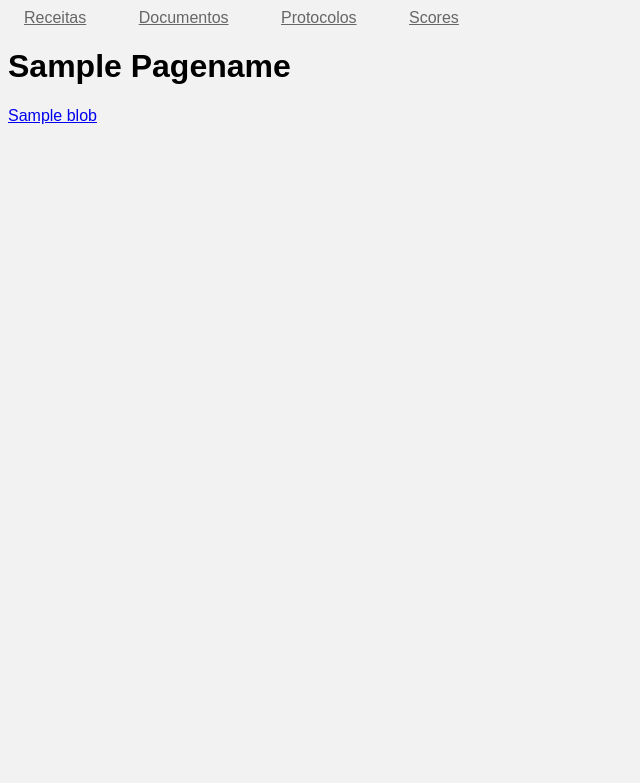
After one commit to inhodpr/receita-facil, a Flask app: template templates/knowledge_base.html in a window 1280 px wide. The commit adds this page. Shown: the top 783 px of the page, without its empty margins (0-640 px from the left). Run offline with Flask 2, Linux system fonts and the light colour scheme; the template is opened without the code that fills it: most values are stand-ins (such as "Sample title", 1, 10 or a date in 2020).

Commit message:
- Added pages for knowledge base. Content pulled from GCS. - Refactored CSS, extracted commonalities. - Added navbar with custom styles. - Improved colors a little bit.

```diff
--- a/main.py
+++ b/main.py
@@ -17,7 +17,7 @@ import os
 
 from flask import Flask, request, redirect, Response
 from google.cloud import storage
-from scripts import process_drugs
+from scripts import knowledge_base, process_drugs
 
 ALLOWED_EXTENSIONS = ['txt']
 BUCKET_NAME = 'receita-facil-drugs-storage'
@@ -36,7 +36,6 @@ def process_upload_contents(file):
 	# Parse contents
 	parser = process_drugs.DrugListReader()
 	parsed_drugs = parser.process_drugs(file)
-	print(parsed_drugs[:10])
 	parsed_drugs_json = json.dumps(parsed_drugs, indent=4)
 
 	# Now upload JSON to storage bucket.
@@ -55,7 +54,6 @@ def home():
 
 @app.route('/drugs')
 def fetch_drugs():
-  print(request)
   client = storage.Client()
   bucket = client.bucket(BUCKET_NAME)
   blob = bucket.blob(BLOB_NAME)
@@ -90,5 +88,20 @@ def upload_drugs():
     '''
 
 
+@app.route('/documentos')
+def fetch_documentos():
+  return knowledge_base.render_documents_page(app)
+
+
+@app.route('/protocolos')
+def fetch_protocols():
+  return knowledge_base.render_protocols_page(app)
+
+
+@app.route('/scores')
+def fetch_scores():
+  return knowledge_base.render_scores_page(app)
+
+
 if __name__ == '__main__':
 	app.run(host='127.0.0.1', port=8080, debug=True)
--- /dev/null
+++ b/static/css/common.css
@@ -0,0 +1,24 @@
+body {
+  font-family: sans-serif;
+}
+ul {
+  list-style: none;
+  padding: 0;
+}
+
+/* Colors */
+body {
+  background: #f2f2f2;
+}
+.main-column {
+  background: #fafac0;
+}
+.right-column {
+  background: #e0e0e0;
+}
+.attribution, .attribution a {
+  color: #666;
+}
+@media print {
+  body { background: white; }
+}
--- /dev/null
+++ b/static/css/knowledge_base.css
@@ -0,0 +1,3 @@
+h1 {
+  text-transform: capitalize;
+}
--- /dev/null
+++ b/static/css/nav.css
@@ -0,0 +1,20 @@
+#nav {
+	width: 100%;
+	margin-bottom: 5px;
+}
+
+#nav li {
+	display: inline-block;
+	margin: 1px 2em 0 1em;
+}
+
+#nav a {
+	color: #666;
+}
+#nav a:hover {
+	color: #aaa;
+}
+
+@media print {
+	#nav { display: none; }
+}
--- /dev/null
+++ b/templates/knowledge_base.html
@@ -0,0 +1,50 @@
+<!--
+  Copyright 2020 Google LLC
+
+  Licensed under the Apache License, Version 2.0 (the "License");
+  you may not use this file except in compliance with the License.
+  You may obtain a copy of the License at
+
+       http://www.apache.org/licenses/LICENSE-2.0
+
+  Unless required by applicable law or agreed to in writing, software
+  distributed under the License is distributed on an "AS IS" BASIS,
+  WITHOUT WARRANTIES OR CONDITIONS OF ANY KIND, either express or implied.
+  See the License for the specific language governing permissions and
+  limitations under the License.
+-->
+<html>
+	<head>
+	  <meta http-equiv="Content-Type" content="text/html; charset=utf-8">
+    <title>{{ pagename }} - Receita Fácil</title>
+    <link rel="stylesheet" type="text/css" href="/static/css/common.css">
+    <link rel="stylesheet" type="text/css" href="/static/css/knowledge_base.css">
+    <link rel="stylesheet" type="text/css" href="/static/css/nav.css">
+  </head>
+  <body>
+    <div id='main'>
+      <div id='nav'>
+        <ul>
+          <li><a href="/">Receitas</a></li>
+          <li><a href="/documentos">Documentos</a></li>
+          <li><a href="/protocolos">Protocolos</a></li>
+          <li><a href="/scores">Scores</a></li>
+        </ul>
+      </div>
+      <div id='contents'>
+            <h1>{{ pagename }}</h1>
+            {% if blobs %}
+              <ul>
+                {% for doc_name, doc_url in blobs %}
+                <li>
+                  <a href="{{ doc_url }}">{{ doc_name }}</a>
+                </li>
+                {% endfor %}
+              </ul>
+            {% else %}
+              <p>Nada por aqui ainda. Volte mais tarde. </p>
+            {% endif %}
+      </div>
+    </div>
+  </body>
+</html>
```
Also changed, not shown: scripts/knowledge_base.py (added, +37 -0 lines), static/css/style.css (+0 -14 lines), static/index.html (+10 -0 lines).
